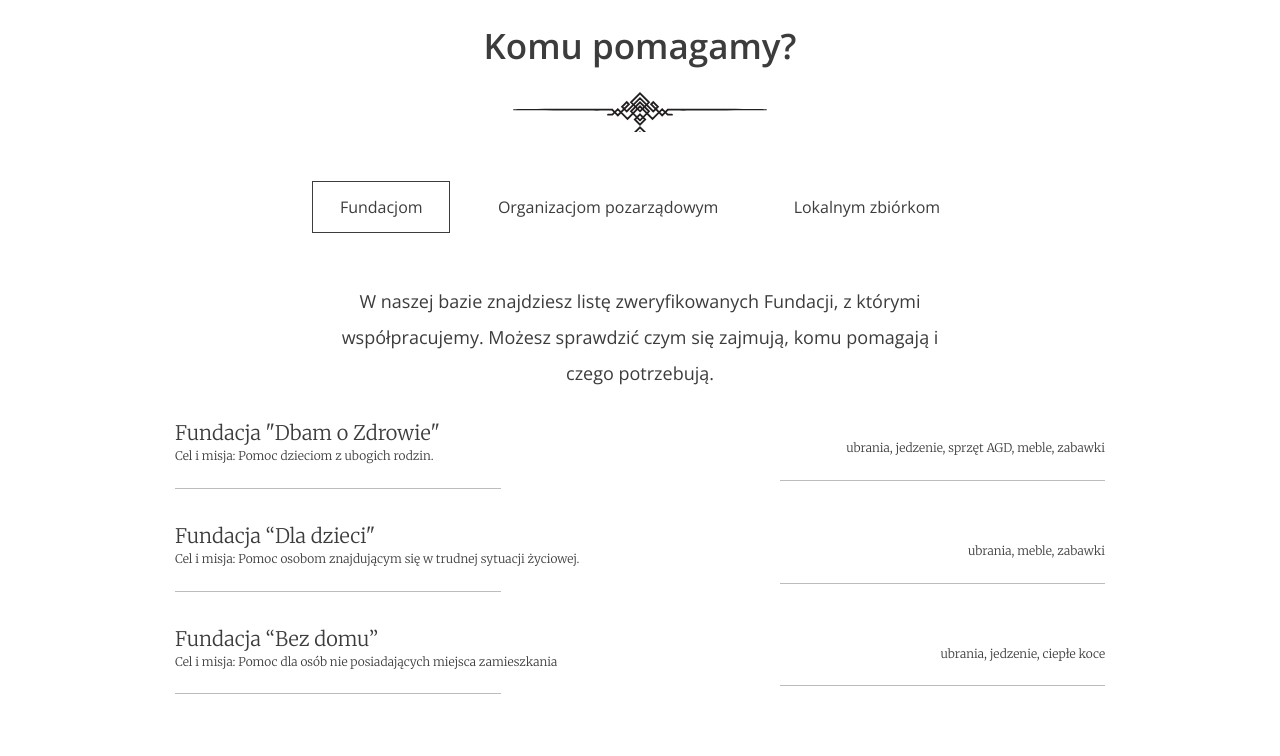
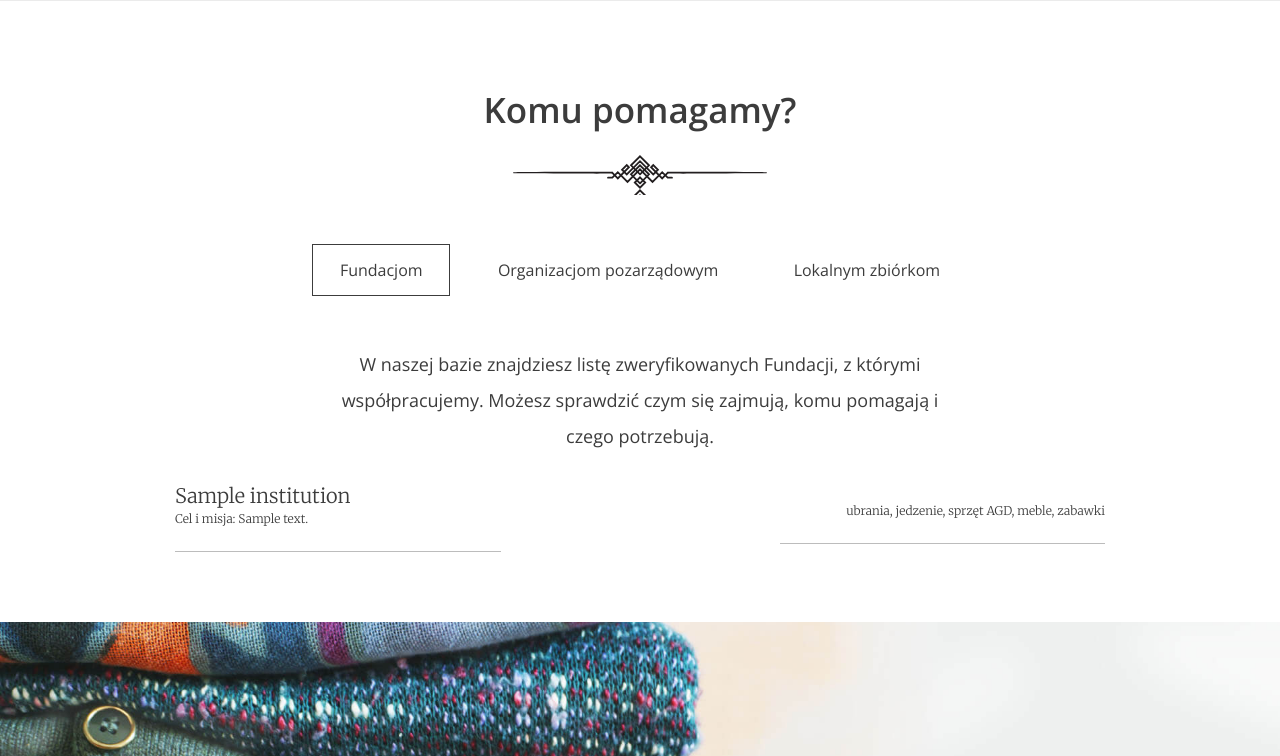
Before and after one commit to ThePoppyWar/At_good_hands, a Django app: page / in a window 1280 px wide. Shown: the part 1961-2717 px from the top of the page. Run offline with Django 3.2, Linux system fonts and the light colour scheme; tables that the repository leaves empty hold one stand-in row (values such as "Sample post").

Commit message:
fundacje

```diff
--- a/good_hands_app/models.py
+++ b/good_hands_app/models.py
@@ -8,7 +8,6 @@ TYPE_FUNDATION = (
     (1, "fundation"),
     (2, "non-governmental organization "),
     (3, "lokal collection"),
-    (4, "lokal collection"),
 )
 
 
@@ -21,6 +20,9 @@ class Institution(models.Model):
     description = models.TextField()
     type = models.IntegerField(choices=TYPE_FUNDATION, default=1)
     categories = models.ManyToManyField(Category, blank=True)
+
+    def __str__(self):
+        return f"{self.name}"
 
 class Donation(models.Model):
     quantity = models.IntegerField()
--- a/good_hands_app/views.py
+++ b/good_hands_app/views.py
@@ -1,6 +1,6 @@
 from django.http import HttpResponse
 from django.shortcuts import render
-from good_hands_app.models import Donation, Institution
+from good_hands_app.models import Donation, Institution, TYPE_FUNDATION
 # Create your views here.
 from django.views.generic import CreateView, View
 
@@ -10,16 +10,27 @@ class LandingPageView(View):
         quantity = sum([donation.quantity for donation in Donation.objects.all()])
         instytutions_donated = Institution.objects.filter(donation__isnull=False).distinct().count()
         instytutions = Institution.objects.all()
-        return render(request, 'index.html')
+        fundations_list = instytutions.filter(type=1)
+        non_governmental_list = instytutions.filter(type=2)
+        lokal_collection_list = instytutions.filter(type=3)
+        return render(request, 'index.html', {
+            "quantity": quantity,
+            "instytutions_donated": instytutions_donated,
+            "fundations_list": fundations_list,
+        "non_governmental_list":non_governmental_list,
+        "lokal_collection_list":lokal_collection_list})
+
 
 class AddDonationView(View):
     def get(self, request):
         return render(request, 'form.html')
 
+
 class LoginView(View):
     def get(self, request):
         return render(request, 'login.html')
 
+
 class RegisterView(View):
     def get(self, request):
         return render(request, 'register.html')
--- a/templates/index.html
+++ b/templates/index.html
@@ -83,32 +83,17 @@
         <p>W naszej bazie znajdziesz listę zweryfikowanych Fundacji, z którymi współpracujemy. Możesz sprawdzić czym się zajmują, komu pomagają i czego potrzebują.</p>
 
         <ul class="help--slides-items">
+            {% for fundation in fundations_list %}
           <li>
             <div class="col">
-              <div class="title">Fundacja "Dbam o Zdrowie"</div>
-              <div class="subtitle">Cel i misja: Pomoc dzieciom z ubogich rodzin.</div>
+              <div class="title">{{ fundation}}</div>
+              <div class="subtitle">Cel i misja: {{ fundation.description}}</div>
             </div>
 
             <div class="col"><div class="text">ubrania, jedzenie, sprzęt AGD, meble, zabawki</div></div>
           </li>
+            {% endfor fundations_list %}
 
-          <li>
-            <div class="col">
-              <div class="title">Fundacja “Dla dzieci"</div>
-              <div class="subtitle">Cel i misja: Pomoc osobom znajdującym się w trudnej sytuacji życiowej.</div>
-            </div>
-
-            <div class="col"><div class="text">ubrania, meble, zabawki</div></div>
-          </li>
-
-          <li>
-            <div class="col">
-              <div class="title">Fundacja “Bez domu”</div>
-              <div class="subtitle">Cel i misja: Pomoc dla osób nie posiadających miejsca zamieszkania</div>
-            </div>
-
-            <div class="col"><div class="text">ubrania, jedzenie, ciepłe koce</div></div>
-          </li>
         </ul>
         <!-- Pagination
         <ul class="help--slides-pagination">
@@ -127,41 +112,17 @@
           quos suscipit corporis!
         </p>
         <ul class="help--slides-items">
+            {% for organization in non_governmental_list %}
           <li>
             <div class="col">
-              <div class="title">Organizacja 1</div>
-              <div class="subtitle">Lorem ipsum dolor sit amet consectetur.</div>
+              <div class="title">{{ organization}}</div>
+              <div class="subtitle">{{ organization.description}}</div>
             </div>
 
             <div class="col"><div class="text">Lorem ipsum dolor sit amet consectetur adipisicing elit.</div></div>
           </li>
 
-          <li>
-            <div class="col">
-              <div class="title">Organizacja 2</div>
-              <div class="subtitle">Lorem ipsum dolor sit amet consectetur.</div>
-            </div>
-
-            <div class="col"><div class="text">Lorem ipsum dolor sit amet consectetur adipisicing elit.</div></div>
-          </li>
-
-          <li>
-            <div class="col">
-              <div class="title">Organizacja 3</div>
-              <div class="subtitle">Lorem ipsum dolor sit amet consectetur.</div>
-            </div>
-
-            <div class="col"><div class="text">Lorem ipsum dolor sit amet consectetur adipisicing elit.</div></div>
-          </li>
-
-          <li>
-            <div class="col">
-              <div class="title">Organizacja 4</div>
-              <div class="subtitle">Lorem ipsum dolor sit amet consectetur.</div>
-            </div>
-
-            <div class="col"><div class="text">Lorem ipsum dolor sit amet consectetur adipisicing elit.</div></div>
-          </li>
+          {% endfor organization %}
         </ul>
 
         <!-- Pagination
@@ -179,23 +140,17 @@
       <div class="help--slides" data-id="3">
         <p>Lorem ipsum dolor sit amet, his ocurreret persequeris ea, ad utinam laudem duo. Verterem adipisci partiendo eos ne, ea his reque quaeque recteque, ne quo lobortis intellegam.</p>
         <ul class="help--slides-items">
+            {% for lokal in lokal_collection_list %}
           <li>
             <div class="col">
-              <div class="title">Lokalna zbiórka 1</div>
-              <div class="subtitle">Lorem ipsum dolor sit amet consectetur.</div>
+              <div class="title">{{ lokal}}</div>
+              <div class="subtitle">{{ lokal.description}}</div>
             </div>
 
             <div class="col"><div class="text">Lorem ipsum dolor sit amet consectetur adipisicing elit.</div></div>
           </li>
+            {% endfor lokal %}
 
-          <li>
-            <div class="col">
-              <div class="title">Lokalna zbiórka 2</div>
-              <div class="subtitle">Lorem ipsum dolor sit amet consectetur.</div>
-            </div>
-
-            <div class="col"><div class="text">Lorem ipsum dolor sit amet consectetur adipisicing elit.</div></div>
-          </li>
         </ul>
 
         <!-- Pagination
```
